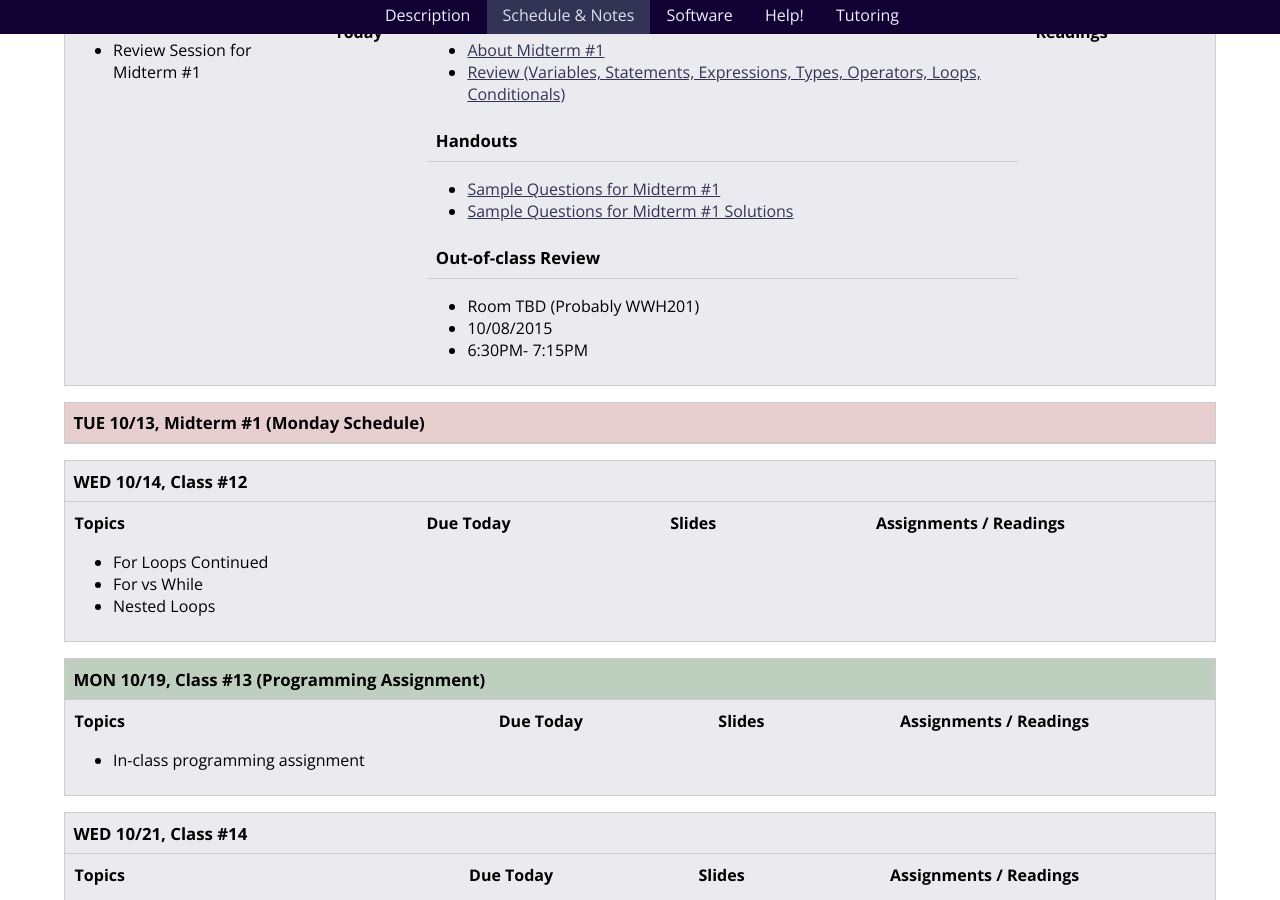
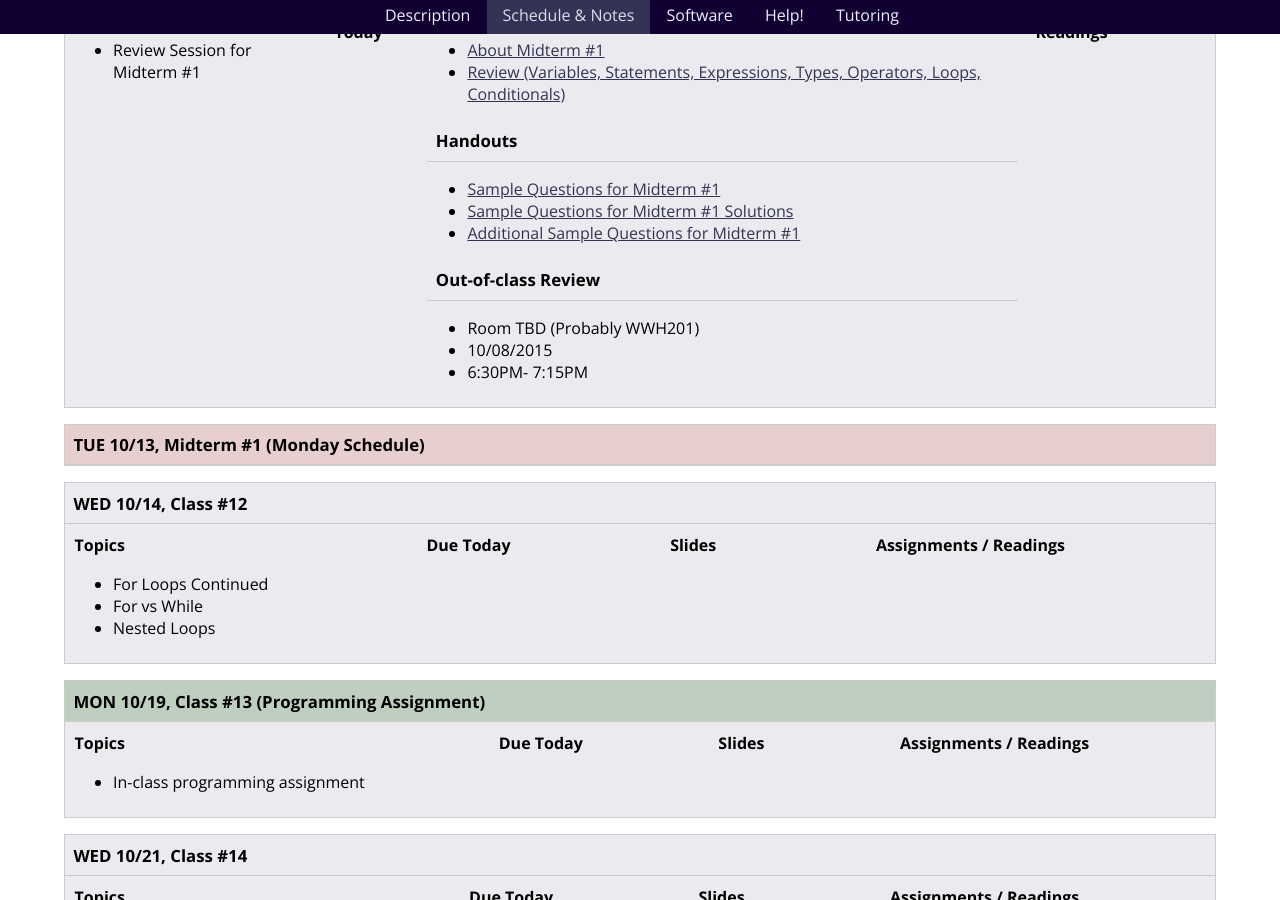
Before and after one commit to foureyes/csci-ua.0002-fall2015-010, a Jekyll site: the page built from schedule.markdown, in a window 1280 px wide and 900 px high, scrolled down 3820 px. Built offline with Jekyll 4.4.1, drawn with Linux system fonts in a browser that asks for light colours.

Commit message:
add additional practice

```diff
--- a/_includes/classes/10/materials.markdown
+++ b/_includes/classes/10/materials.markdown
@@ -16,6 +16,10 @@
 ### Handouts
 * [Sample Questions for Midterm #1](resources/handouts/midterm_1/midterm_1_practice.pdf)
 * [Sample Questions for Midterm #1 Solutions](resources/handouts/midterm_1/midterm_1_practice_solutions.pdf)
+* [Additional Sample Questions for Midterm #1](resources/handouts/midterm_1/midterm_1_additional_practice.pdf)
+
+
+
 
 ### Out-of-class Review
 
```
Also changed, not shown: resources/img/guess.gif (added), 2 other files.
